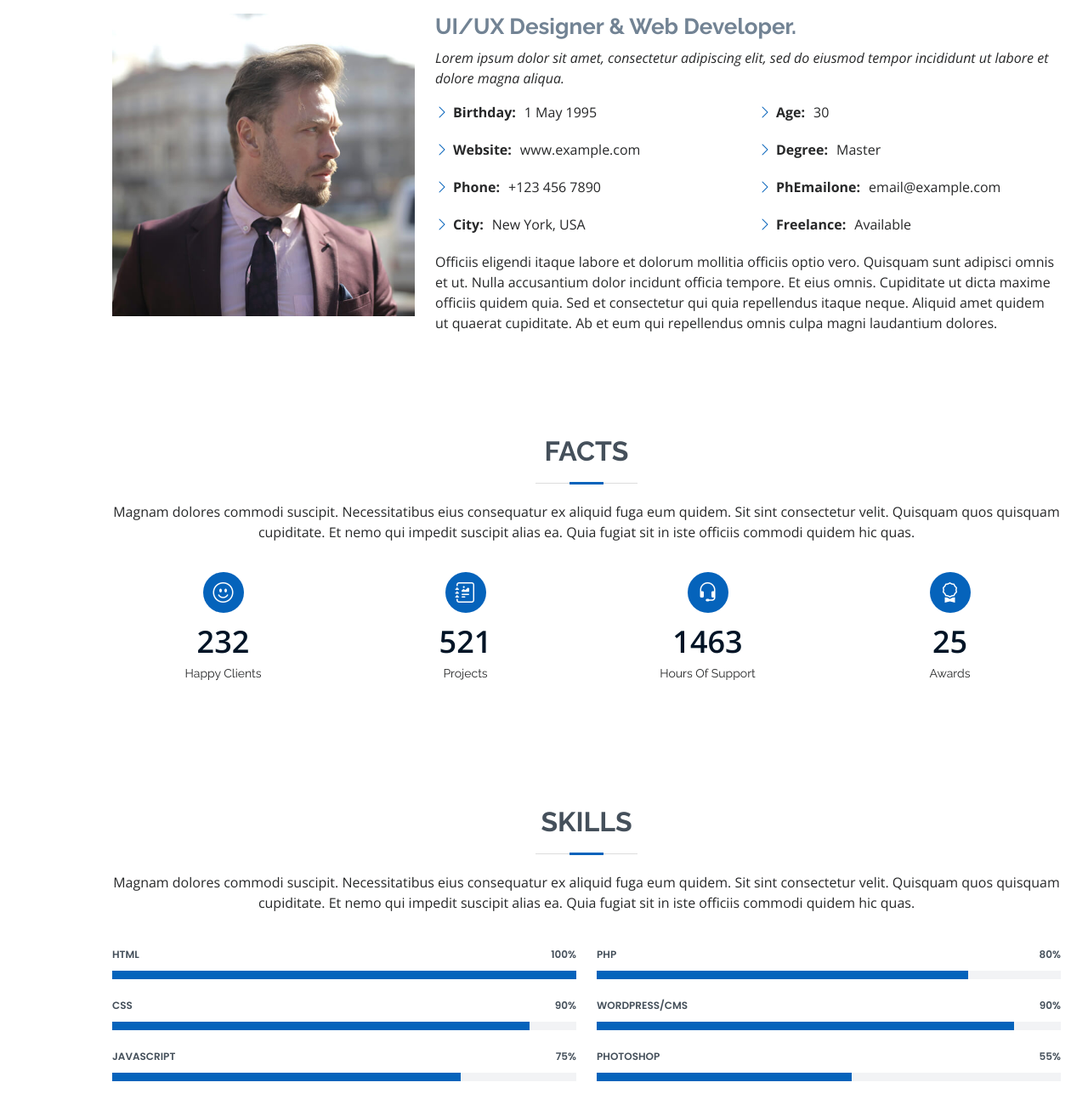
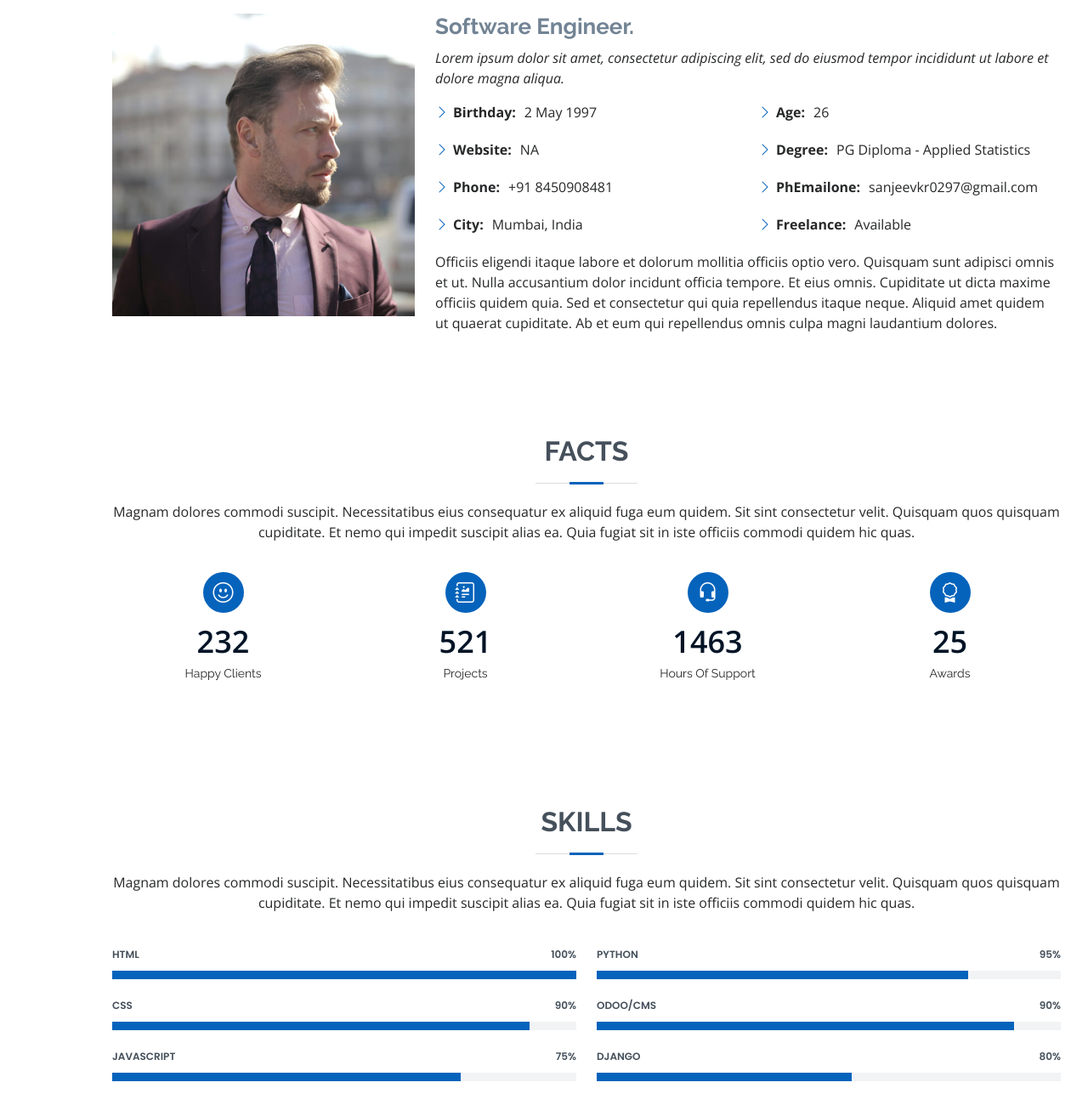
Before and after one commit to sanjeevkr1997/sanjeev.github.io, a plain HTML site: page index.html in a window 1280 px wide. Shown: the part 1000-2300 px from the top of the page at 85% size. Drawn offline with nearby package versions, Linux system fonts and the light colour scheme.

Commit message:
Update index.html

```diff
--- a/index.html
+++ b/index.html
@@ -5,7 +5,7 @@
   <meta charset="utf-8">
   <meta content="width=device-width, initial-scale=1.0" name="viewport">
 
-  <title>MyResume Bootstrap Template - Index</title>
+  <title>Sanjeev Kumar</title>
   <meta content="" name="description">
   <meta content="" name="keywords">
 
@@ -61,13 +61,13 @@
   <section id="hero" class="d-flex flex-column justify-content-center">
     <div class="container" data-aos="zoom-in" data-aos-delay="100">
       <h1>Sanjeev Kumar</h1>
-      <p>I'm <span class="typed" data-typed-items="Python, Developer"></span></p>
+      <p>I'm <span class="typed" data-typed-items="Software Engineer, Python Developer, Odoo & Django"></span></p>
       <div class="social-links">
         <a href="#" class="twitter"><i class="bx bxl-twitter"></i></a>
         <a href="#" class="facebook"><i class="bx bxl-facebook"></i></a>
         <a href="#" class="instagram"><i class="bx bxl-instagram"></i></a>
         <a href="#" class="google-plus"><i class="bx bxl-skype"></i></a>
-        <a href="#" class="linkedin"><i class="bx bxl-linkedin"></i></a>
+        <a href="https://www.linkedin.com/in/sanjeevkr0297" class="linkedin"><i class="bx bxl-linkedin"></i></a>
       </div>
     </div>
   </section><!-- End Hero -->
@@ -88,7 +88,7 @@
             <img src="assets/img/profile-img.jpg" class="img-fluid" alt="">
           </div>
           <div class="col-lg-8 pt-4 pt-lg-0 content">
-            <h3>UI/UX Designer &amp; Web Developer.</h3>
+            <h3>Software Engineer.</h3>
             <p class="fst-italic">
               Lorem ipsum dolor sit amet, consectetur adipiscing elit, sed do eiusmod tempor incididunt ut labore et dolore
               magna aliqua.
@@ -96,17 +96,17 @@
             <div class="row">
               <div class="col-lg-6">
                 <ul>
-                  <li><i class="bi bi-chevron-right"></i> <strong>Birthday:</strong> <span>1 May 1995</span></li>
-                  <li><i class="bi bi-chevron-right"></i> <strong>Website:</strong> <span>www.example.com</span></li>
-                  <li><i class="bi bi-chevron-right"></i> <strong>Phone:</strong> <span>+123 456 7890</span></li>
-                  <li><i class="bi bi-chevron-right"></i> <strong>City:</strong> <span>New York, USA</span></li>
+                  <li><i class="bi bi-chevron-right"></i> <strong>Birthday:</strong> <span>2 May 1997</span></li>
+                  <li><i class="bi bi-chevron-right"></i> <strong>Website:</strong> <span>NA</span></li>
+                  <li><i class="bi bi-chevron-right"></i> <strong>Phone:</strong> <span>+91 8450908481</span></li>
+                  <li><i class="bi bi-chevron-right"></i> <strong>City:</strong> <span>Mumbai, India</span></li>
                 </ul>
               </div>
               <div class="col-lg-6">
                 <ul>
-                  <li><i class="bi bi-chevron-right"></i> <strong>Age:</strong> <span>30</span></li>
-                  <li><i class="bi bi-chevron-right"></i> <strong>Degree:</strong> <span>Master</span></li>
-                  <li><i class="bi bi-chevron-right"></i> <strong>PhEmailone:</strong> <span>email@example.com</span></li>
+                  <li><i class="bi bi-chevron-right"></i> <strong>Age:</strong> <span>26</span></li>
+                  <li><i class="bi bi-chevron-right"></i> <strong>Degree:</strong> <span>PG Diploma - Applied Statistics</span></li>
+                  <li><i class="bi bi-chevron-right"></i> <strong>PhEmailone:</strong> <span>sanjeevkr0297@gmail.com</span></li>
                   <li><i class="bi bi-chevron-right"></i> <strong>Freelance:</strong> <span>Available</span></li>
                 </ul>
               </div>
@@ -208,21 +208,21 @@
           <div class="col-lg-6">
 
             <div class="progress">
-              <span class="skill">PHP <i class="val">80%</i></span>
+              <span class="skill">Python <i class="val">95%</i></span>
               <div class="progress-bar-wrap">
                 <div class="progress-bar" role="progressbar" aria-valuenow="80" aria-valuemin="0" aria-valuemax="100"></div>
               </div>
             </div>
 
             <div class="progress">
-              <span class="skill">WordPress/CMS <i class="val">90%</i></span>
+              <span class="skill">Odoo/CMS <i class="val">90%</i></span>
               <div class="progress-bar-wrap">
                 <div class="progress-bar" role="progressbar" aria-valuenow="90" aria-valuemin="0" aria-valuemax="100"></div>
               </div>
             </div>
 
             <div class="progress">
-              <span class="skill">Photoshop <i class="val">55%</i></span>
+              <span class="skill">Django <i class="val">80%</i></span>
               <div class="progress-bar-wrap">
                 <div class="progress-bar" role="progressbar" aria-valuenow="55" aria-valuemin="0" aria-valuemax="100"></div>
               </div>
@@ -646,19 +646,19 @@
               <div class="address">
                 <i class="bi bi-geo-alt"></i>
                 <h4>Location:</h4>
-                <p>A108 Adam Street, New York, NY 535022</p>
+                <p>Malad East, Mumbai, MH 400097</p>
               </div>
 
               <div class="email">
                 <i class="bi bi-envelope"></i>
                 <h4>Email:</h4>
-                <p>info@example.com</p>
+                <p>sanjeevkr0297@gmail.com</p>
               </div>
 
               <div class="phone">
                 <i class="bi bi-phone"></i>
                 <h4>Call:</h4>
-                <p>+1 5589 55488 55s</p>
+                <p>+91 8450908481</p>
               </div>
 
             </div>
```
